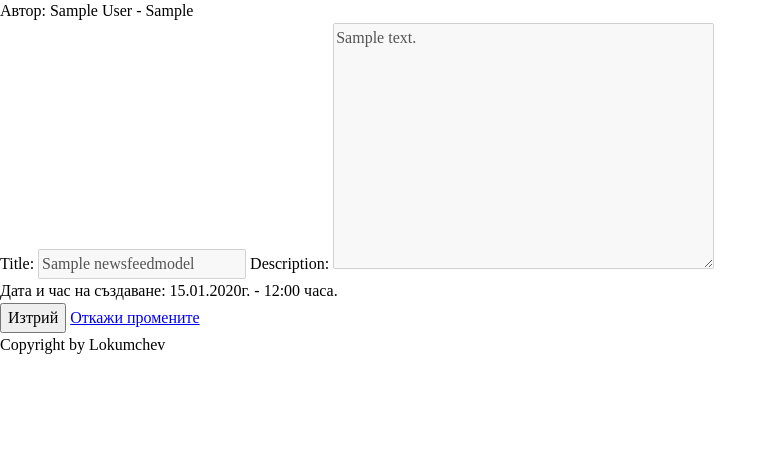
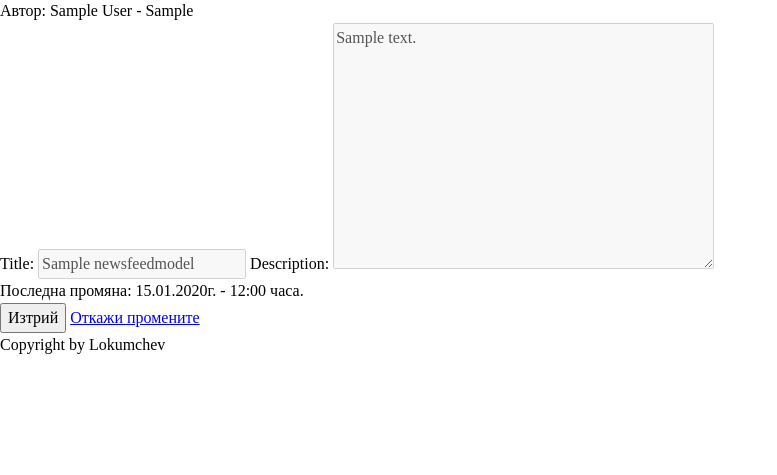
Before and after one commit to stefanov13/Registry-Office, a Django app: page /newsletter/1/delete/ in a window 1280 px wide. Shown: the part 119-594 px from the top of the page, without its empty margins (0-777 px from the left). Run offline with Django 4.2, Linux system fonts and the light colour scheme; a user stored in the database is signed in; tables that the repository leaves empty hold one stand-in row (values such as "Sample post").

Commit message:
some changes in templates

```diff
--- a/registry_office/apps/news_feed/templates/news_feed/news-delete.html
+++ b/registry_office/apps/news_feed/templates/news_feed/news-delete.html
@@ -8,7 +8,7 @@
 
             <p>Автор: {{ object.author }}</p>
             {{ form }}
-            <p>Дата и час на създаване: {{ object.date|date:"d.m.Yг. - H:i часа." }}</p>
+            <p>Последна промяна: {{ object.date|date:"d.m.Yг. - H:i часа." }}</p>
             {% csrf_token %}
 
             <button type="submit">Изтрий</button>
--- a/registry_office/apps/news_feed/templates/news_feed/news-details.html
+++ b/registry_office/apps/news_feed/templates/news_feed/news-details.html
@@ -3,7 +3,7 @@
 
 {% block content %}
     <section>
-        <h2>Детайли за {{ object.title }} публикувано на {{ object.date|date:"d.m.Yг. в H:i часа" }}</h2>
+        <h2>Детайли за {{ object.title }} последна промяна {{ object.date|date:"d.m.Yг. в H:i часа" }}</h2>
 
         <p>Автор: {{ object.author }}</p>
         <p>Описание: {{ object.title }}</p>
```
